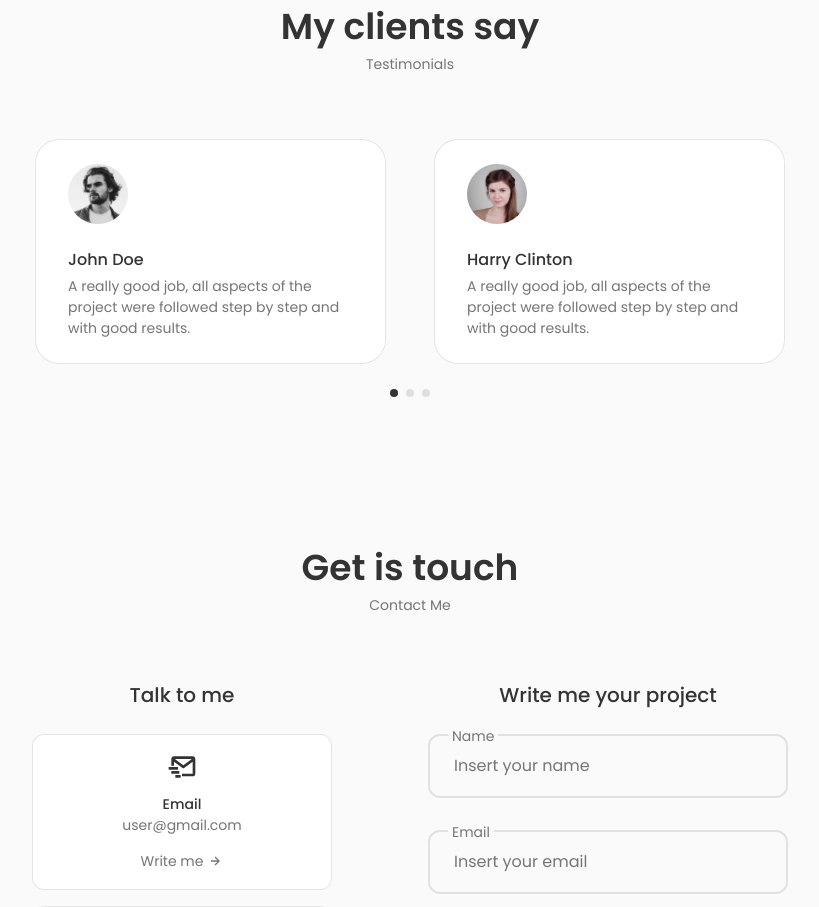
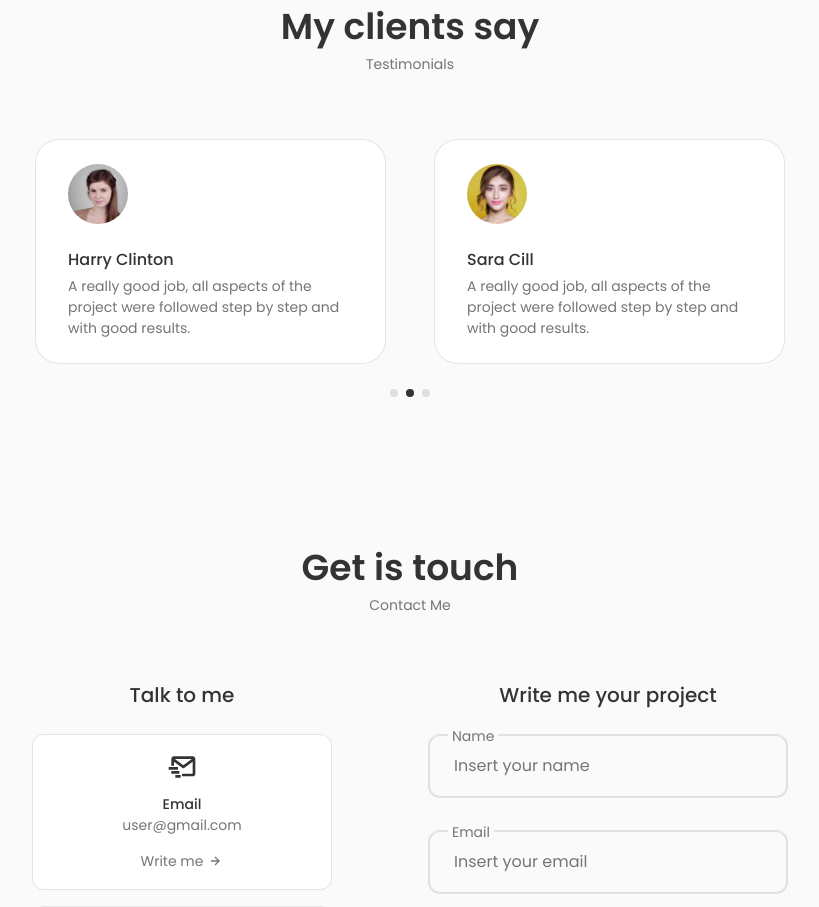
Before and after one commit to alterproger/portfolio, a Next.js app: page / in a window 1280 px wide. Shown: the part 4780-5687 px from the top of the page, without its empty margins (230-1049 px from the left). Built offline with nearby package versions, Linux system fonts and the light colour scheme.

Commit message:
feat: auto scroll testimonials

```diff
--- a/src/sections/testimonials/components/testimonials-slider/testimonials-slider.tsx
+++ b/src/sections/testimonials/components/testimonials-slider/testimonials-slider.tsx
@@ -1,13 +1,15 @@
 'use client';
 import Image from 'next/image';
 import { Swiper, SwiperSlide } from 'swiper/react';
-import { Pagination } from 'swiper/modules';
+import { Pagination, Autoplay } from 'swiper/modules';
 import { TESTIMONIALS } from '../../libs/constants';
 import styles from './styles.module.scss';
 
 import 'swiper/css';
 import 'swiper/css/pagination';
 import '@/assets/styles/swiper.css';
+
+const AUTOPLAY_DELAY = 6000;
 
 const TestimonialsSlider = () => {
   return (
@@ -19,6 +21,9 @@ const TestimonialsSlider = () => {
       pagination={{
         clickable: true,
       }}
+      autoplay={{
+        delay: AUTOPLAY_DELAY,
+      }}
       breakpoints={{
         576: {
           slidesPerView: 2,
@@ -28,7 +33,7 @@ const TestimonialsSlider = () => {
           spaceBetween: 48,
         },
       }}
-      modules={[Pagination]}
+      modules={[Pagination, Autoplay]}
     >
       {TESTIMONIALS.map(({ id, description, image, title }) => (
         <SwiperSlide
```
